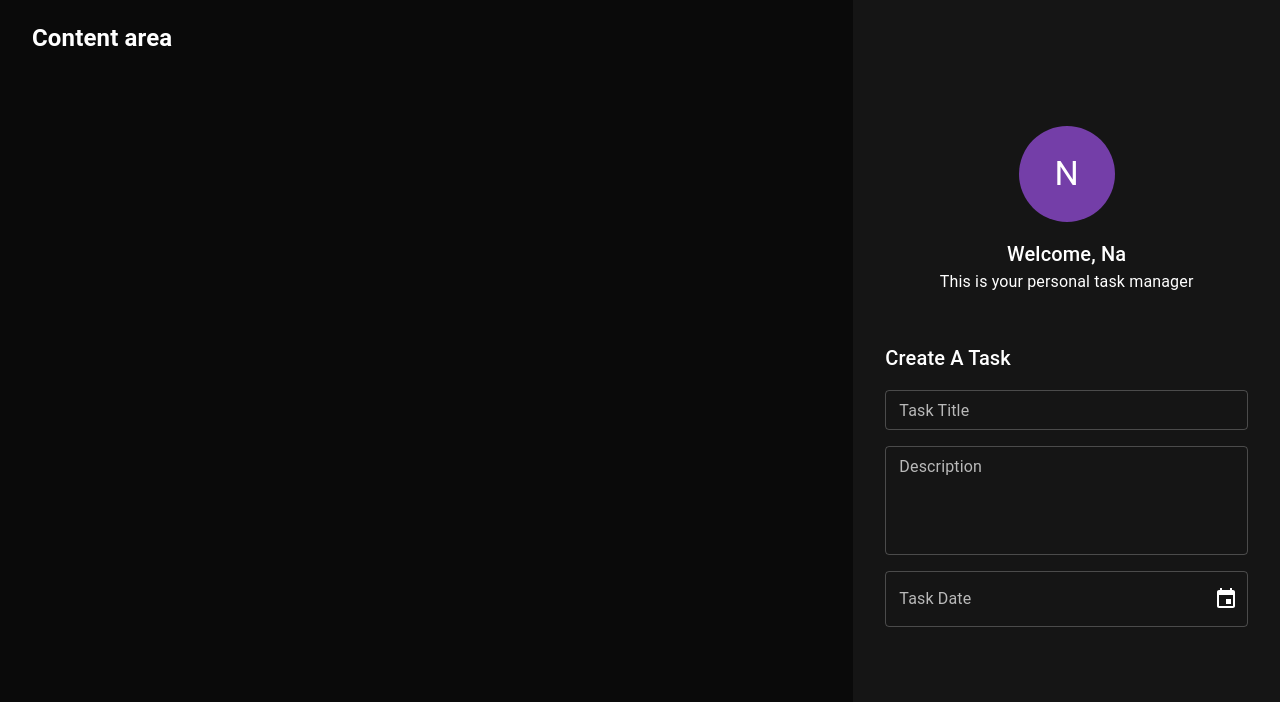
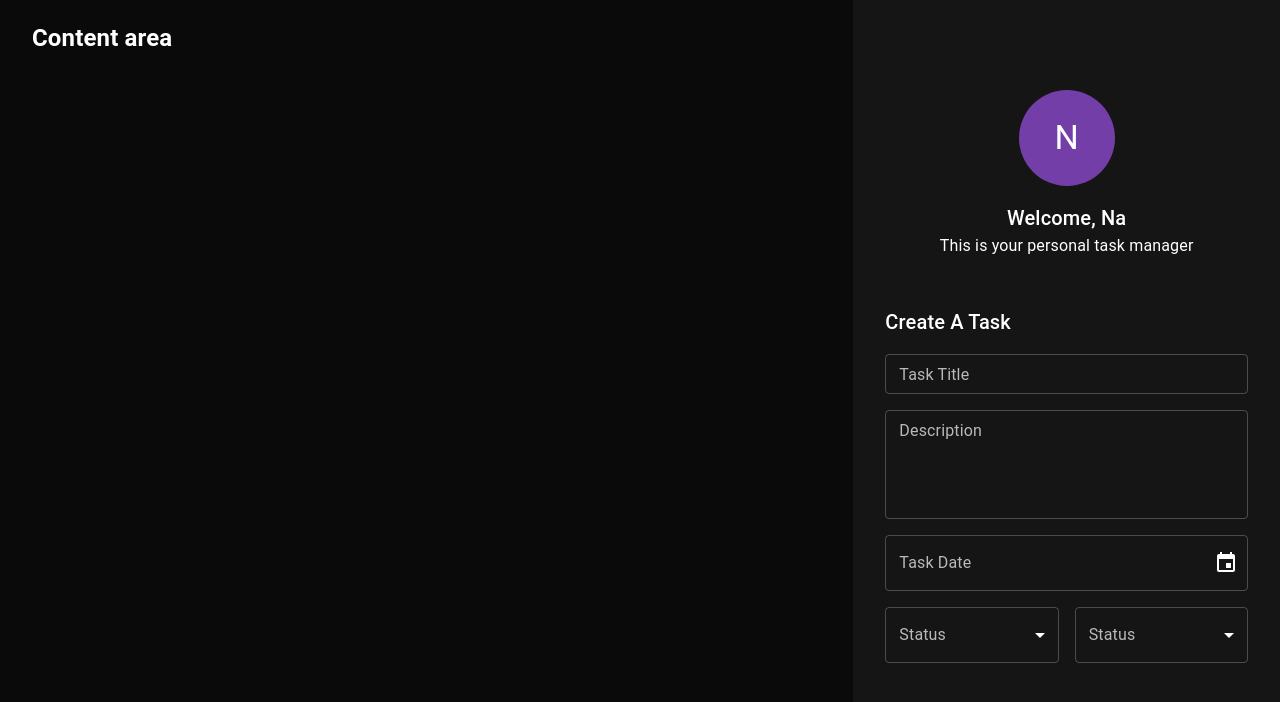
Before and after one commit to na-lin/todo-react-node-ts, a React (Create React App) app: page / in a window 1280 px wide. Shown: the top 702 px of the page. Built offline with nearby package versions, Linux system fonts and the light colour scheme.

Commit message:
create task select field component

```diff
--- a/src/components/createTaskForm/CreateTaskForm.tsx
+++ b/src/components/createTaskForm/CreateTaskForm.tsx
@@ -7,6 +7,7 @@
 import TaskTitleField from './TaskTitleField';
 import TaskDescriptionField from './TaskDescriptionField';
 import TaskDateField from './TaskDateField';
+import TaskSelectField from './TaskSelectField';
 
 const CreateTaskForm: FC = (): ReactElement => {
   return (
@@ -29,6 +30,14 @@
         <TaskTitleField />
         <TaskDescriptionField />
         <TaskDateField />
+        <Stack
+          sx={{ width: '100%' }}
+          direction="row"
+          spacing={2}
+        >
+          <TaskSelectField />
+          <TaskSelectField />
+        </Stack>
         {/* Task Status  */}
         {/* Task Priority  */}
       </Stack>
--- /dev/null
+++ b/src/components/createTaskForm/TaskSelectField.tsx
@@ -0,0 +1,28 @@
+import React, { FC, ReactElement } from 'react';
+
+// MUI
+import {
+  FormControl,
+  InputLabel,
+  Select,
+  MenuItem,
+} from '@mui/material';
+const TaskSelectField: FC = (): ReactElement => {
+  return (
+    <FormControl fullWidth>
+      <InputLabel id="status">Status</InputLabel>
+      <Select
+        labelId="status"
+        id="status-select"
+        value=""
+        label="Status"
+      >
+        <MenuItem value={10}>Ten</MenuItem>
+        <MenuItem value={20}>Twenty</MenuItem>
+        <MenuItem value={30}>Thirty</MenuItem>
+      </Select>
+    </FormControl>
+  );
+};
+
+export default TaskSelectField;
```
